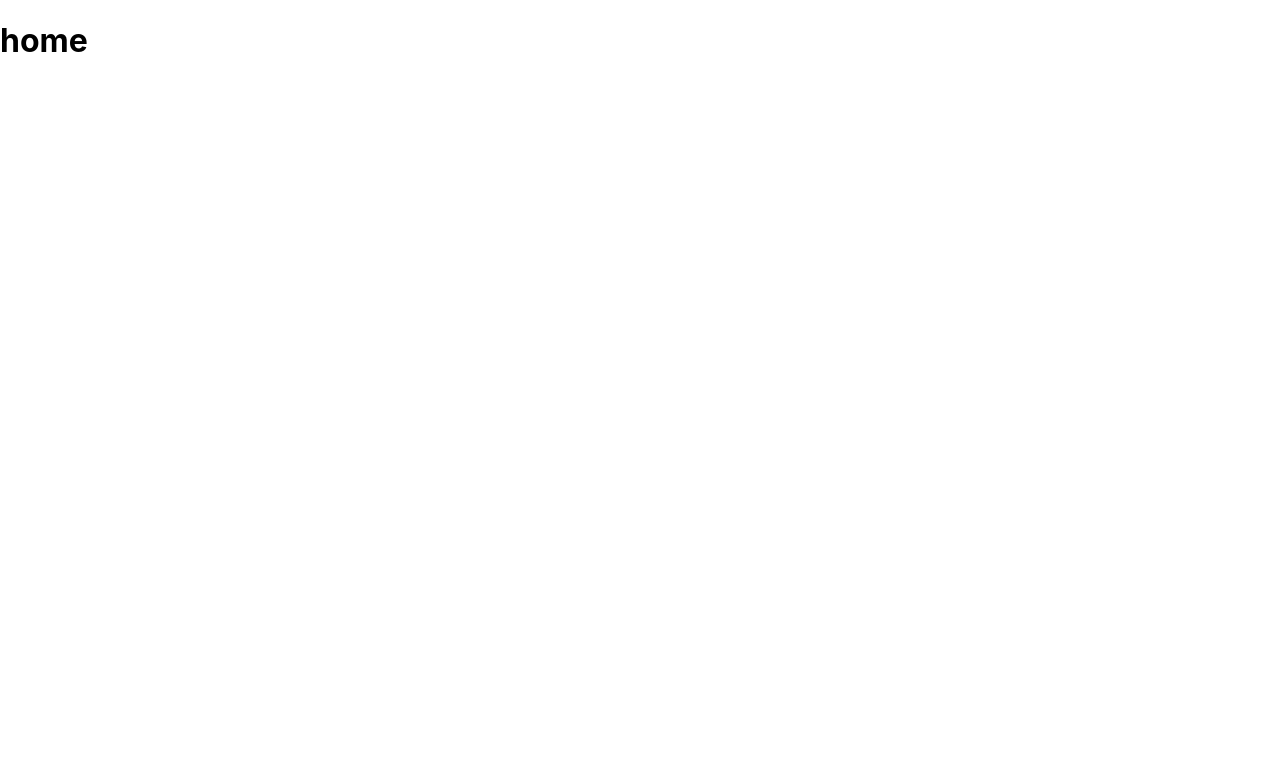
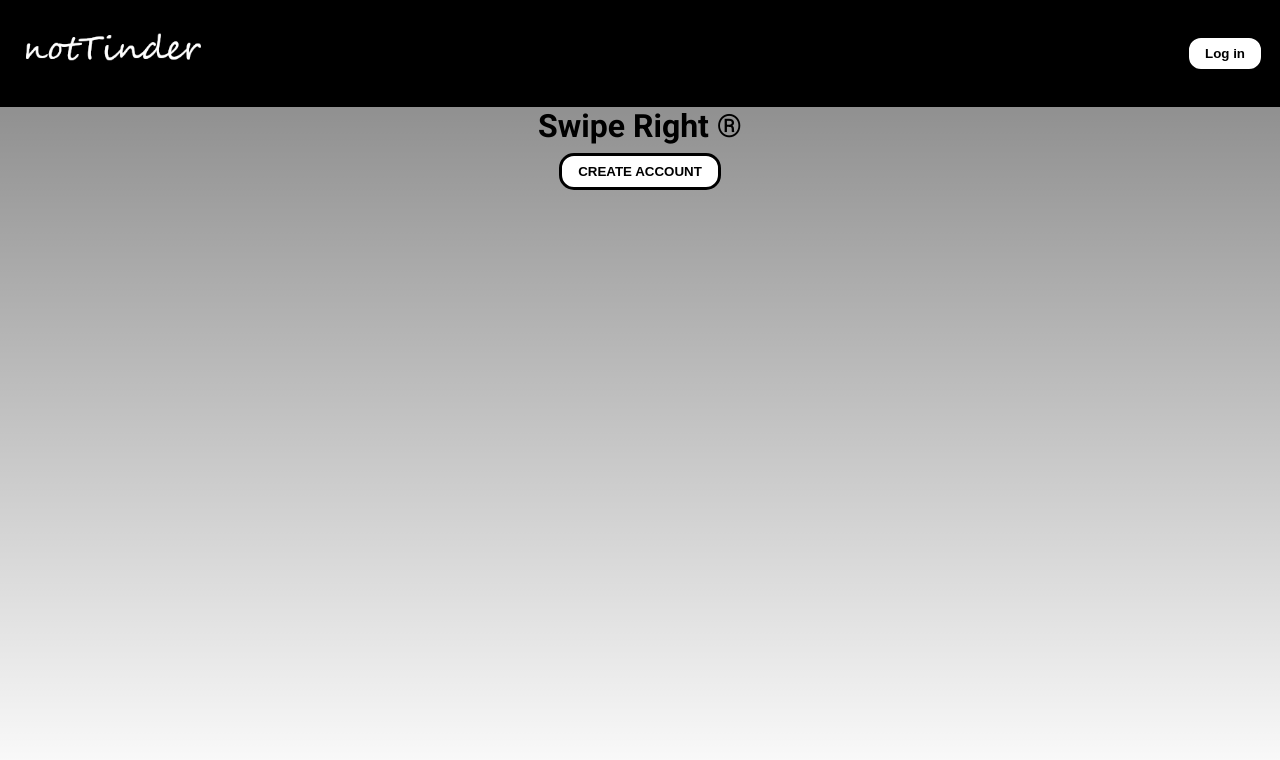
Before and after one commit to NikolaJoksimovic/not-tinder, a React (Create React App) app: page / in a window 1280 px wide. Shown: the top 760 px of the page. Built offline with nearby package versions, Linux system fonts and the light colour scheme.

Commit message:
add navbar and partial home page

```diff
--- /dev/null
+++ b/src/components/Navbar.js
@@ -0,0 +1,15 @@
+import React from "react";
+import logo from "../images/logo_white.png";
+
+const Navbar = ({ authorizationToken }) => {
+  return (
+    <nav>
+      <div className='logo-container'>
+        <img src={logo} alt='logo.png' className='logo' />
+      </div>
+      {!authorizationToken && <button className='nav-btn'>Log in</button>}
+    </nav>
+  );
+};
+
+export default Navbar;
--- a/src/index.css
+++ b/src/index.css
@@ -1,13 +1,104 @@
+@import url("https://fonts.googleapis.com/css2?family=Roboto:ital,wght@0,100;0,300;0,400;0,500;0,700;0,900;1,100;1,300;1,400;1,500;1,700;1,900&display=swap");
+:root {
+  /* colors */
+  --clr-secondary: white;
+  --clr-primary: black;
+  --clr-overlay: linear-gradient(0deg, rgba(0, 0, 0, 0), rgba(0, 0, 0, 0.5));
+
+  /* font */
+  --gf-primary: "Roboto", sans-serif;
+
+  /* border */
+  --border-black: 0.2rem solid black;
+  --border-white: 0.2rem solid white;
+}
+* {
+  box-sizing: border-box;
+  margin: 0;
+  padding: 0;
+}
 body {
-  margin: 0;
-  font-family: -apple-system, BlinkMacSystemFont, 'Segoe UI', 'Roboto', 'Oxygen',
-    'Ubuntu', 'Cantarell', 'Fira Sans', 'Droid Sans', 'Helvetica Neue',
-    sans-serif;
-  -webkit-font-smoothing: antialiased;
-  -moz-osx-font-smoothing: grayscale;
+  font-family: var(--gf-primary);
+  text-align: center;
+}
+h1 {
+  text-transform: capitalize;
+}
+button {
+  margin: 0.5rem;
+  padding: 0.5rem 1rem;
+  font-weight: 700;
+  border-radius: 15px;
+
+  border: var(--border-black);
+  color: var(--clr-primary);
+  background: var(--clr-secondary);
+}
+.primary-btn {
+  text-transform: uppercase;
+  transition: all 0.2s;
+}
+.primary-btn:hover {
+  background-color: var(--clr-primary);
+  color: var(--clr-secondary);
+  border: var(--border-white);
+}
+.dvt::before {
+  content: "";
+  top: 0;
+  left: 0;
+  width: 100%;
+  height: 100%;
+  background-color: aqua;
+}
+/* NAVBAR */
+nav {
+  width: 100%;
+  background-color: var(--clr-primary);
+  display: flex;
+  flex-direction: column;
+  justify-content: center;
+  align-items: center;
+}
+.logo-container {
+  width: 190px;
+  margin: 0.3rem;
+}
+.logo {
+  width: 100%;
+  object-fit: contain;
+}
+.nav-btn {
+  margin: 0 1rem 1rem 0;
+}
+.nav-btn:hover {
+  background-color: var(--clr-primary);
+  border: var(--border-white);
+  color: var(--clr-secondary);
+}
+/* HOME PAGE */
+.overlay {
+  height: 100vh;
+  width: 100vw;
+  background: var(--clr-overlay);
 }
 
-code {
-  font-family: source-code-pro, Menlo, Monaco, Consolas, 'Courier New',
-    monospace;
+/* RESPONISVNES */
+
+@media screen and (min-width: 768px) {
+  button {
+    font-weight: 900;
+  }
+  /* NAVBAR */
+  nav {
+    flex-direction: row;
+    justify-content: space-between;
+  }
+  .logo-container {
+    margin: 1rem;
+  }
+  .nav-btn {
+    margin: 0 1rem 0 0;
+  }
+  /* HOME PAGE */
 }
--- a/src/pages/Home.js
+++ b/src/pages/Home.js
@@ -1,9 +1,22 @@
 import React from "react";
+import Navbar from "../components/Navbar";
 
 const Home = () => {
+  const authorizationToken = false;
+  const handleClick = (e) => {
+    console.log("click");
+  };
+
+  // RETURN
   return (
-    <div>
-      <h1>home</h1>
+    <div className='overlay'>
+      <div className='home'>
+        <Navbar authorizationToken={authorizationToken}></Navbar>
+        <h1 className='double-vision-text'>swipe right &reg;</h1>
+        <button className='primary-btn' onClick={handleClick}>
+          {authorizationToken ? "signout" : "Create Account"}
+        </button>
+      </div>
     </div>
   );
 };
```
Also changed, not shown: src/images/logo_white.png (added).
